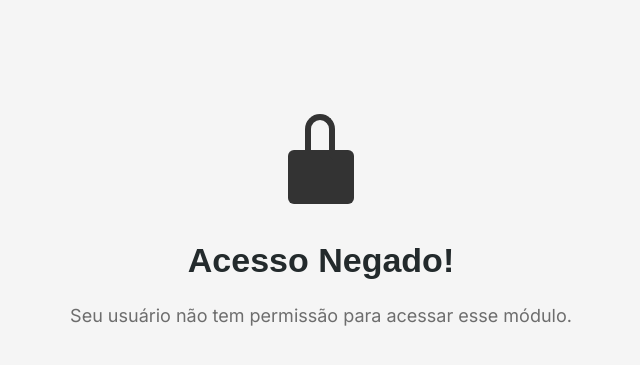
After one commit to GuiBublitz/stockApi, a Node project: template views/403.ejs in a window 1280 px wide. The commit adds this page. Shown: the top 365 px of the page, without its empty margins (319-959 px from the left). Run offline with Node 20 templates, Linux system fonts and the light colour scheme; the template is opened without the code that fills it, so the values that code supplies are empty; some libraries are stand-ins or nearby versions.

Commit message:
error pages

```diff
--- a/middleware.js
+++ b/middleware.js
@@ -20,7 +20,7 @@ function checkAdmin(req, res, next) {
     if (req.session.userId && req.session.isAdmin) {
       return next();
     } else {
-      return res.status(403).send('Access denied: Admins only');
+      return res.status(403).render('403', { title: 'Acesso Negado!', showNav: true });
     }
   }
 
--- a/routes/authRoutes.js
+++ b/routes/authRoutes.js
@@ -36,7 +36,7 @@ router.post('/login', (req, res) => {
 });
 
 router.get('/register', (req, res) => {
-    res.render('register', { title: 'Register', showNav: false });
+    res.render('register', { title: 'Register', showNav: true });
 });
 
 router.post('/register', (req, res) => {
--- a/server.js
+++ b/server.js
@@ -53,6 +53,10 @@ app.use((req, res, next) => {
 
 app.use('/', routes);
 
+app.use((req, res, next) => {
+  res.status(404).render('404', { title: 'Página Não Encontrada', showNav: true });
+});
+
 server.listen(5050, () => {
   logger.info(`Server running at http://localhost:5050`);
 });
--- /dev/null
+++ b/views/403.ejs
@@ -0,0 +1,120 @@
+<style>
+    @import url('https://fonts.googleapis.com/css?family=Lato');
+
+    .__lock-container h1 {
+        margin: 35px 0 20px !important;
+        font-size: 34px;
+    }
+
+    .__lock-container .lock {
+        zoom: 1.2;
+        border-radius: 5px;
+        width: 55px;
+        height: 45px;
+        background-color: #333;
+        animation: dip 0.9s;
+        animation-delay: (0.9s - .5);
+
+        &::before,
+        &::after {
+            content: '';
+            position: absolute;
+            border-left: 5px solid #333;
+            height: 25px;
+            width: 25px;
+            left: calc(50% - 13px);
+        }
+
+        &::before {
+            top: -30px;
+            border: 5px solid #333;
+            border-bottom-color: transparent;
+            border-radius: 15px 15px 0 0;
+            height: 40px;
+            animation: lock 0.9s, spin 0.9s;
+        }
+
+        &::after {
+            top: -10px;
+            border-right: 5px solid transparent;
+            animation: spin 0.9s;
+        }
+    }
+
+    @keyframes lock {
+        0% {
+            top: -45px;
+        }
+        65% {
+            top: -45px;
+        }
+        100% {
+            top: -30px;
+        }
+    }
+
+    @keyframes spin {
+        0% {
+            transform: scaleX(-1);
+            left: calc(50% - 30px);
+        }
+        65% {
+            transform: scaleX(1);
+            left: calc(50% - 12.5px);
+        }
+    }
+
+    @keyframes dip {
+        0% {
+            transform: translateY(0px);
+        }
+        50% {
+            transform: translateY(10px);
+        }
+        100% {
+            transform: translateY(0px);
+        }
+    }
+    .__lock-container {
+        margin-top: 150px;
+        width: 100%;
+        height: 100%;
+        position: relative;
+        display: flex !important;
+        flex-direction: column !important;
+        justify-content: center !important;
+        align-items: center !important;
+    }
+    .__lock-container * {
+        position: relative;
+        margin: 0;
+        padding: 0;
+        box-sizing: border-box;
+    }
+
+</style>
+
+<div class="__lock-container">
+    <div class="lock prevent-select"></div>
+    <div class="message prevent-select">
+        <h1
+            style="
+                margin-top: 25px;
+                color: #232A2C;
+                text-align: center;
+                font-family: sans-serif;
+                font-weight: bold;
+            "
+        >
+            Acesso Negado!
+        </h1>
+        <p
+            style="
+                font-size: 18px;
+                text-align: center;
+            "
+        >
+            Seu usuário não tem permissão para acessar esse módulo.</br>
+        </p>
+    </div>
+</div>
```
Also changed, not shown: views/404.ejs (added, +150 -0 lines), views/partials/nav.ejs (+6 -29 lines), public/assets/scss/navbars/navbar-09.css, public/assets/scss/sign-in-up/sign-in-up-01.css.
